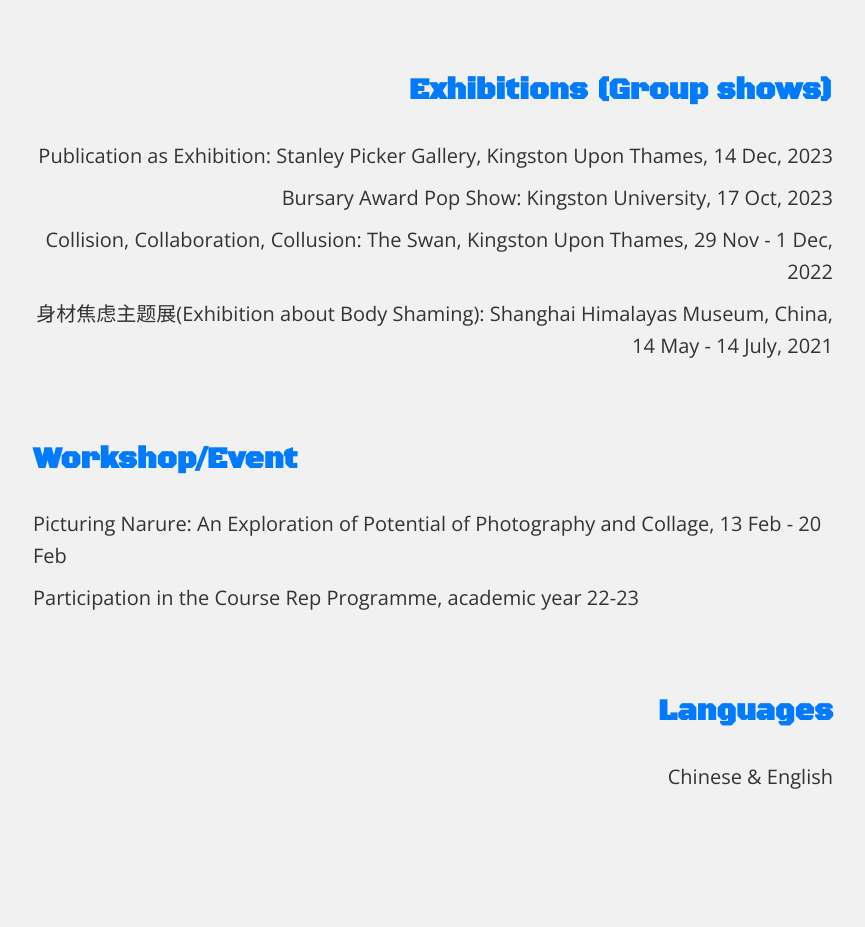
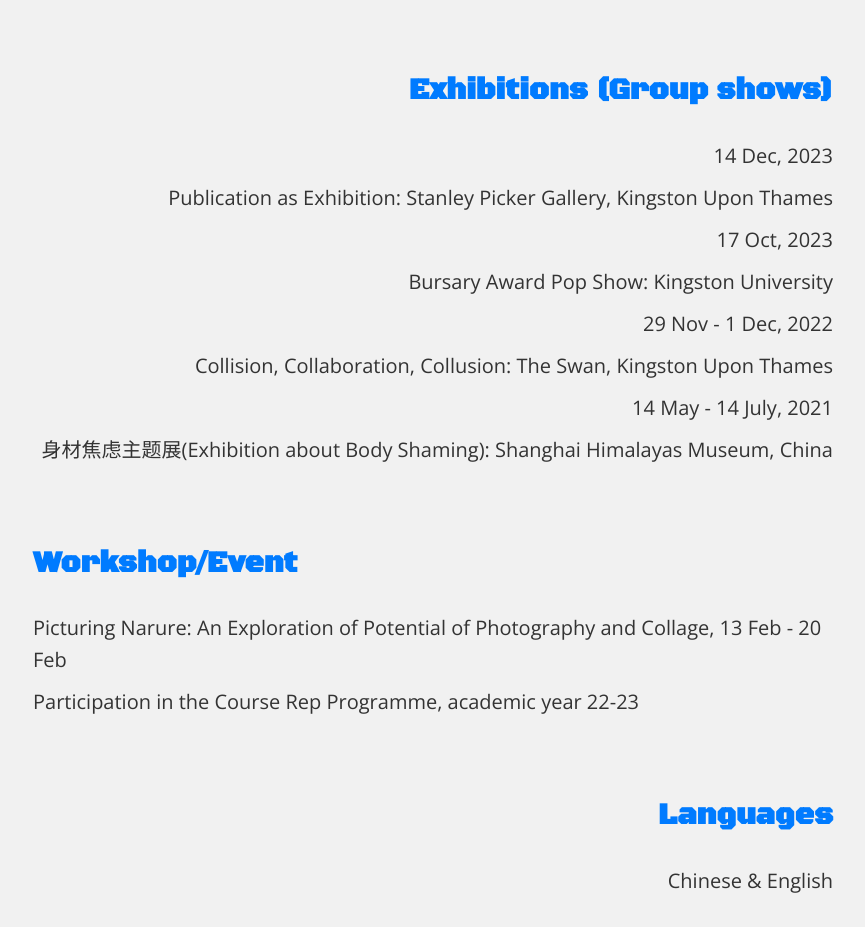
Before and after one commit to Berit252/CV2024copy, a plain HTML site: page index.html in a window 1280 px wide. Shown: the part 969-1896 px from the top of the page, without its empty margins (207-1072 px from the left). Before the commit the page ends 1792 px from the top, so only its background shows below. Drawn offline with nearby package versions, Linux system fonts and the light colour scheme.

Commit message:
Update index.html

```diff
--- a/index.html
+++ b/index.html
@@ -28,10 +28,14 @@
         <section class="exhibitions">
             <br/>
             <h2>Exhibitions (Group shows)</h2>
-            <p>Publication as Exhibition: Stanley Picker Gallery, Kingston Upon Thames, 14 Dec, 2023</p>
-            <p>Bursary Award Pop Show: Kingston University, 17 Oct, 2023</p>
-            <p>Collision, Collaboration, Collusion: The Swan, Kingston Upon Thames, 29 Nov - 1 Dec, 2022</p>
-            <p>身材焦虑主题展(Exhibition about Body Shaming): Shanghai Himalayas Museum, China, 14 May - 14 July, 2021</p>
+            <p>14 Dec, 2023</p>
+            <p>Publication as Exhibition: Stanley Picker Gallery, Kingston Upon Thames</p>
+            <p>17 Oct, 2023</p>
+            <p>Bursary Award Pop Show: Kingston University</p>
+            <p>29 Nov - 1 Dec, 2022</p>
+            <p>Collision, Collaboration, Collusion: The Swan, Kingston Upon Thames</p>
+            <p>14 May - 14 July, 2021</p>
+            <p>身材焦虑主题展(Exhibition about Body Shaming): Shanghai Himalayas Museum, China</p>
         </section>
 
         <section class="workshops">
```
